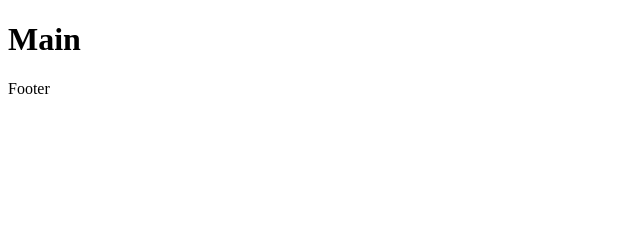
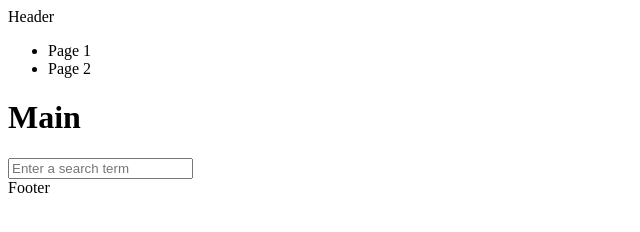
Before and after one commit to mikezupper/star-wars-run-v2, a plain HTML site: page public/index.html in a window 1280 px wide. Shown: the whole page, without its empty margins (0-640 px from the left). Drawn offline with Linux system fonts and the light colour scheme.

Commit message:
add basic elements with no style

```diff
--- a/public/index.html
+++ b/public/index.html
@@ -1,5 +1,6 @@
 <!DOCTYPE html>
 <html lang="en">
+
 <head>
   <meta name="viewport" content="width=device-width, initial-scale=1">
   <meta name="description" content="Star Wars Run website">
@@ -11,12 +12,20 @@
 
 <body>
   <header role="banner">
+    Header
   </header>
   <nav role="navigation">
+    <ul>
+      <li><a>Page 1</a></li>
+      <li><a>Page 2</a></li>
+    </ul>
   </nav>
   <main role="main">
     <h1>Main</h1>
+    <input type="text" placeholder="Enter a search term" name="searchTerm" />
   </main>
+  <section id="search-results">
+  </section>
   <footer role="contentinfo">
     Footer
   </footer>
```
